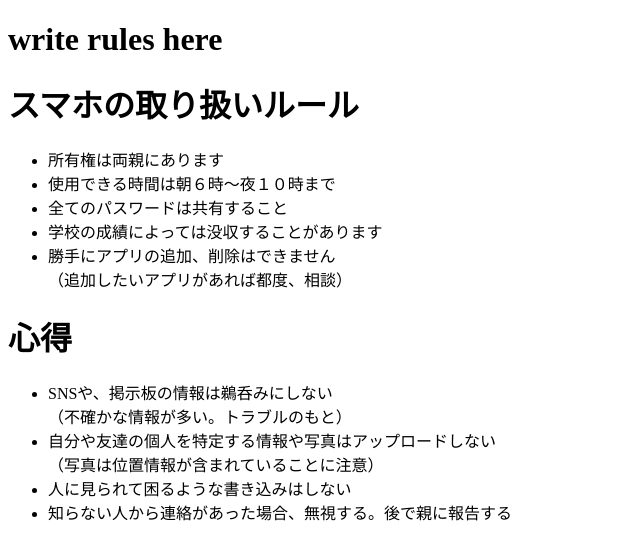
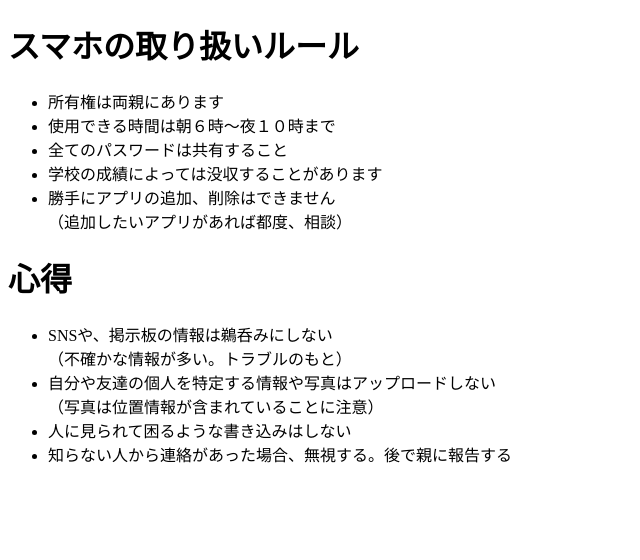
Before and after one commit to MondoGrosso/smartphone-rules-old, a plain HTML site: page index.html in a window 1280 px wide. Shown: the whole page, without its empty margins (0-640 px from the left). Drawn offline with Linux system fonts and the light colour scheme.

Commit message:
12/24 update2 不要な記述削除

```diff
--- a/index.html
+++ b/index.html
@@ -8,7 +8,6 @@
     <meta name="apple-mobile-web-app-status-bar-style" content="black-translucent">
   </head>
   <body>
-    <h1>write rules here</h1>
     <h1>スマホの取り扱いルール</h1>
     <ul>
       <li>所有権は両親にあります</li>
```
